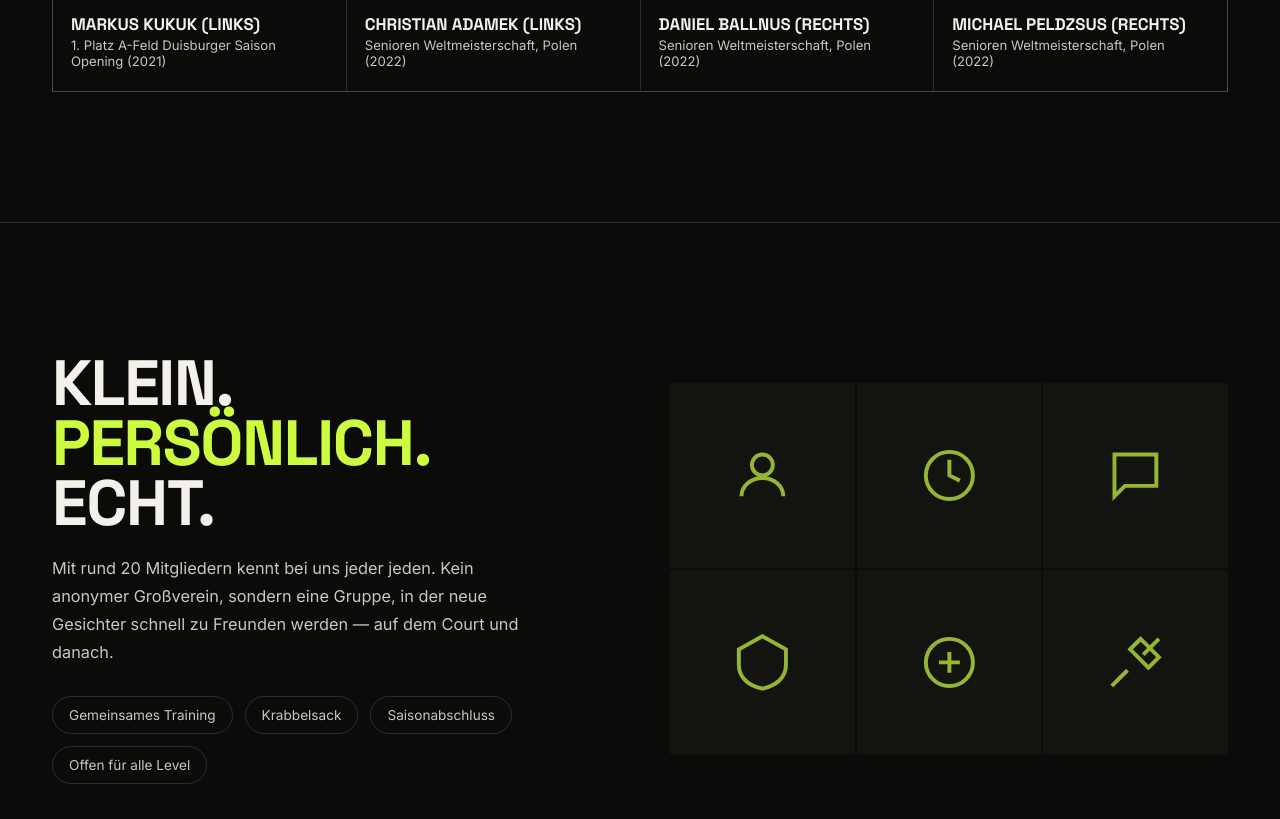
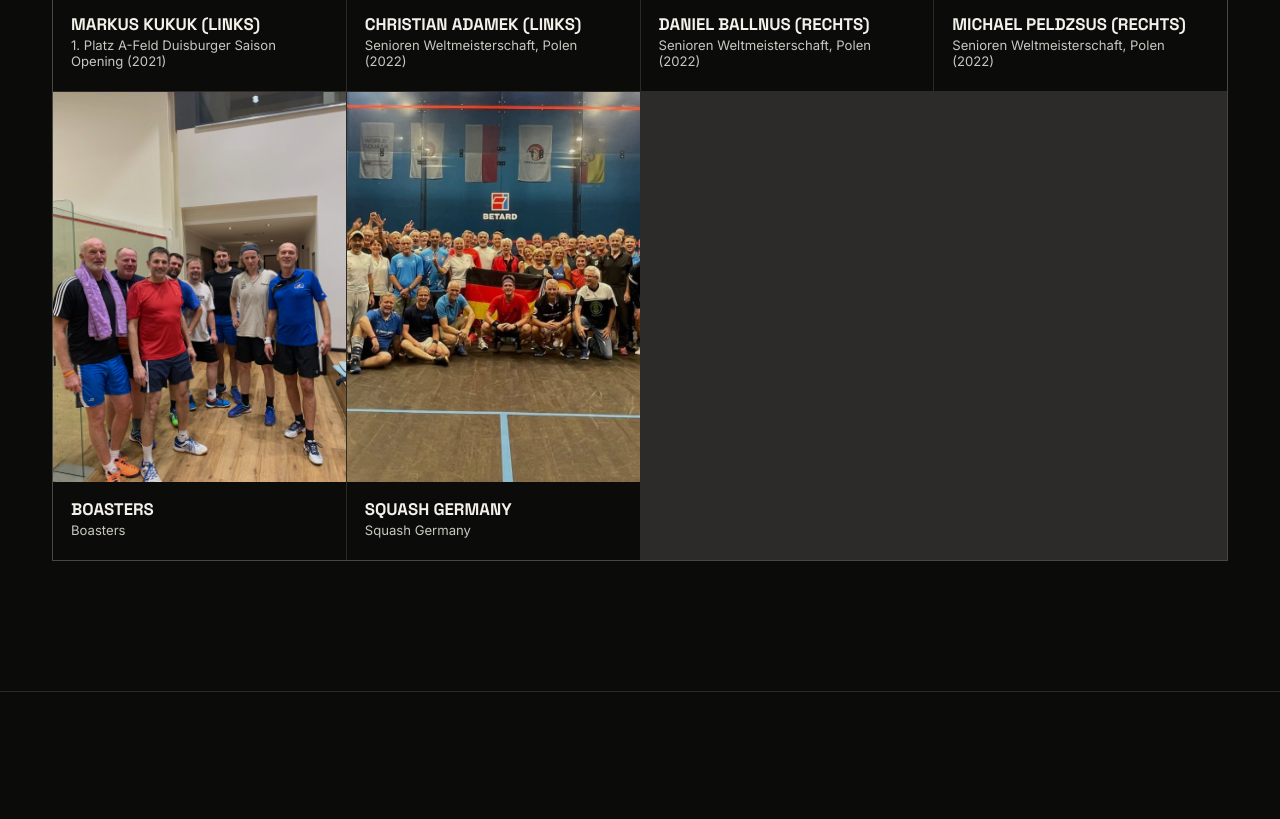
Before and after one commit to RepeatUntilTrue/scboasters, a plain HTML site: page index.html in a window 1280 px wide. Shown: the part 5746-6565 px from the top of the page. Drawn offline with Linux system fonts and the light colour scheme.

Commit message:
group photos

```diff
--- a/index.html
+++ b/index.html
@@ -838,6 +838,14 @@
         <div class="player-photo"><img src="media/MichaelPSmall.png" alt="Michael P."></div>
         <div class="player-info"><div class="pname">Michael Peldzsus (rechts) </div><div class="prole" data-de="Senioren Weltmeisterschaft, Polen (2022)" data-en="Senior World Championship">Senioren Weltmeisterschaft</div></div>
       </div>
+      <div class="player">
+        <div class="player-photo"><img src="media/BoastersGroupPhoto.jpeg" alt="Boasters"></div>
+        <div class="player-info"><div class="pname">Boasters</div><div class="prole" data-de="Boasters" data-en="Boasters">Boasters</div></div>
+      </div>
+      <div class="player">
+        <div class="player-photo"><img src="media/SquashGermany.jpeg" alt="Squash Germany"></div>
+        <div class="player-info"><div class="pname">Squash Germany</div><div class="prole" data-de="Squash Germany" data-en="Squash Germany">Squash Germany</div></div>
+      </div>
     </div>
   </div>
 </section>
```
Also changed, not shown: media/BoastersGroupPhoto.jpeg (added), media/SquashGermany.jpeg (added).
